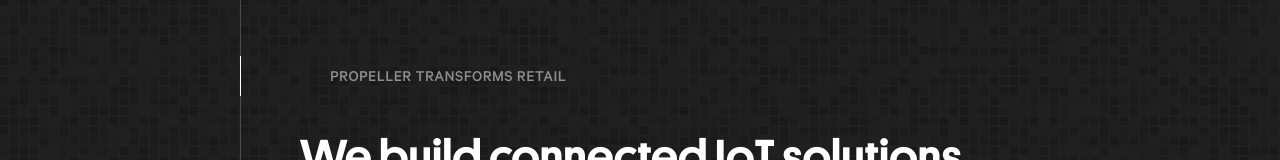
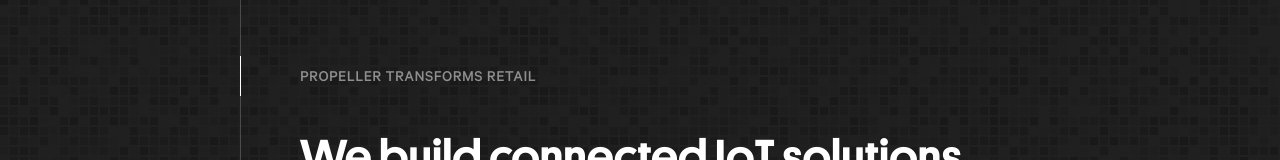
Before and after one commit to propellerlabs/propellersite-retail, a plain HTML site: page index.html in a window 1280 px wide. Shown: the part 223-383 px from the top of the page. Drawn offline with Linux system fonts and the light colour scheme.

Commit message:
style fix

```diff
--- a/index.css
+++ b/index.css
@@ -154,8 +154,8 @@
     text-transform: uppercase;
     letter-spacing: 0.4px;
     font-weight: normal;
-    margin-left: 30px;
     margin-bottom: 42px;
+    margin-left: 0;
     color: rgba(34, 34, 34, 0.5);
   }
 }
```
